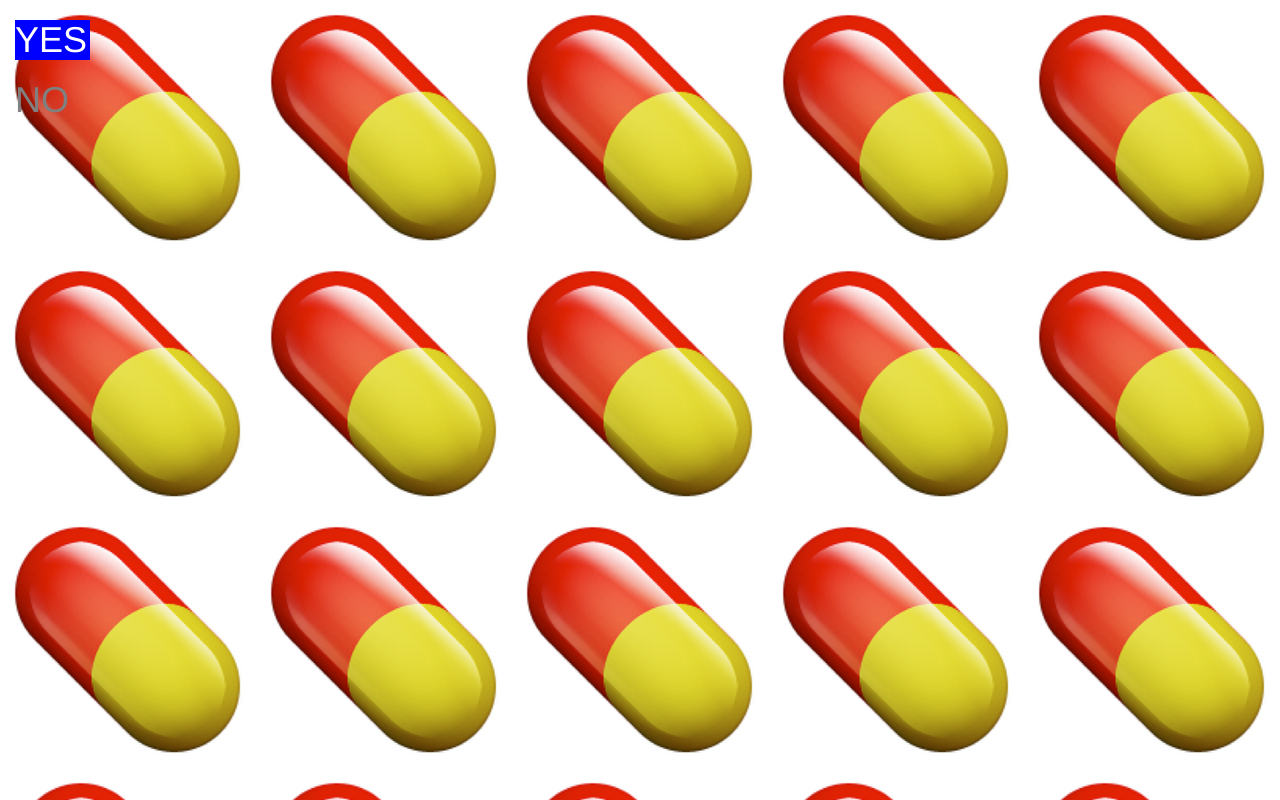
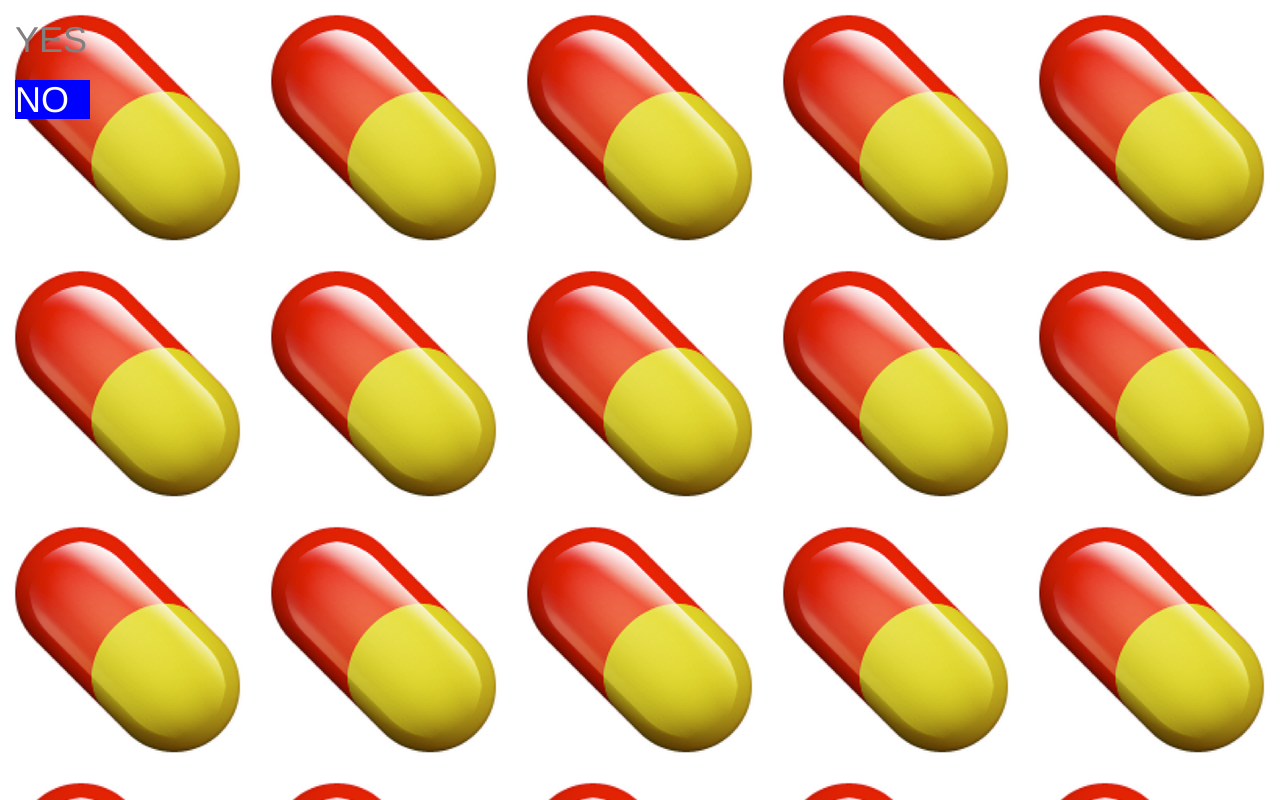
Before and after one commit to ispillintoday/ispillintoday.github.io, a plain HTML site: page index.html in a window 1280 px wide. Drawn offline with nearby package versions, Linux system fonts and the light colour scheme.

Commit message:
status update

```diff
--- a/index.html
+++ b/index.html
@@ -12,8 +12,8 @@
   <body>
     <div class="container-fluid">
       <h2 id="greeting"></h2>
-      <h1 id="status-on" class="yes">YES</h1>
-      <h1 id="status-off" class="no">NO</h1>
+      <h1 id="status-off" class="yes">YES</h1>
+      <h1 id="status-on" class="no">NO</h1>
     </div>
     <script src="http://code.jquery.com/jquery.js"></script>
     <script src="js/bootstrap.min.js"></script>
```
